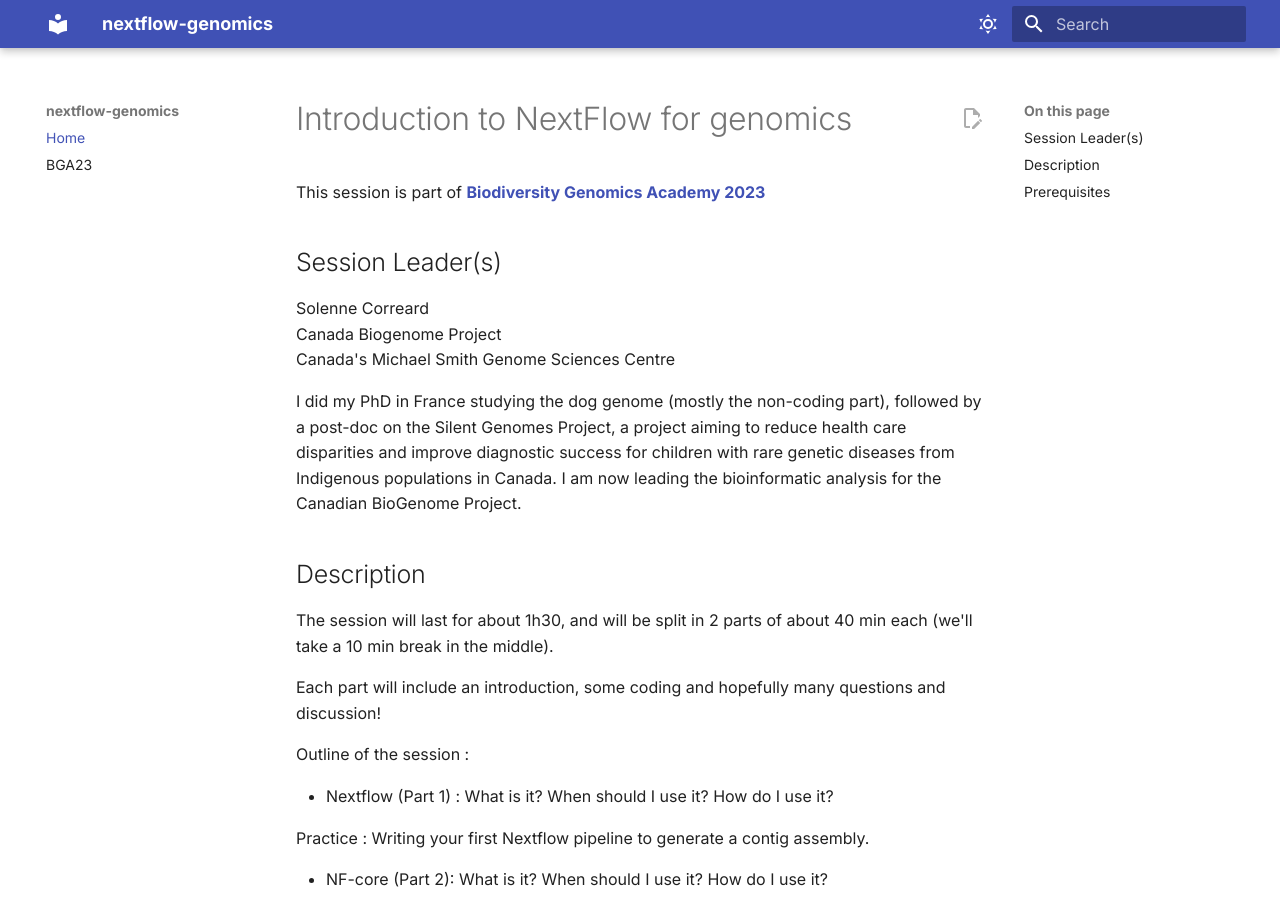
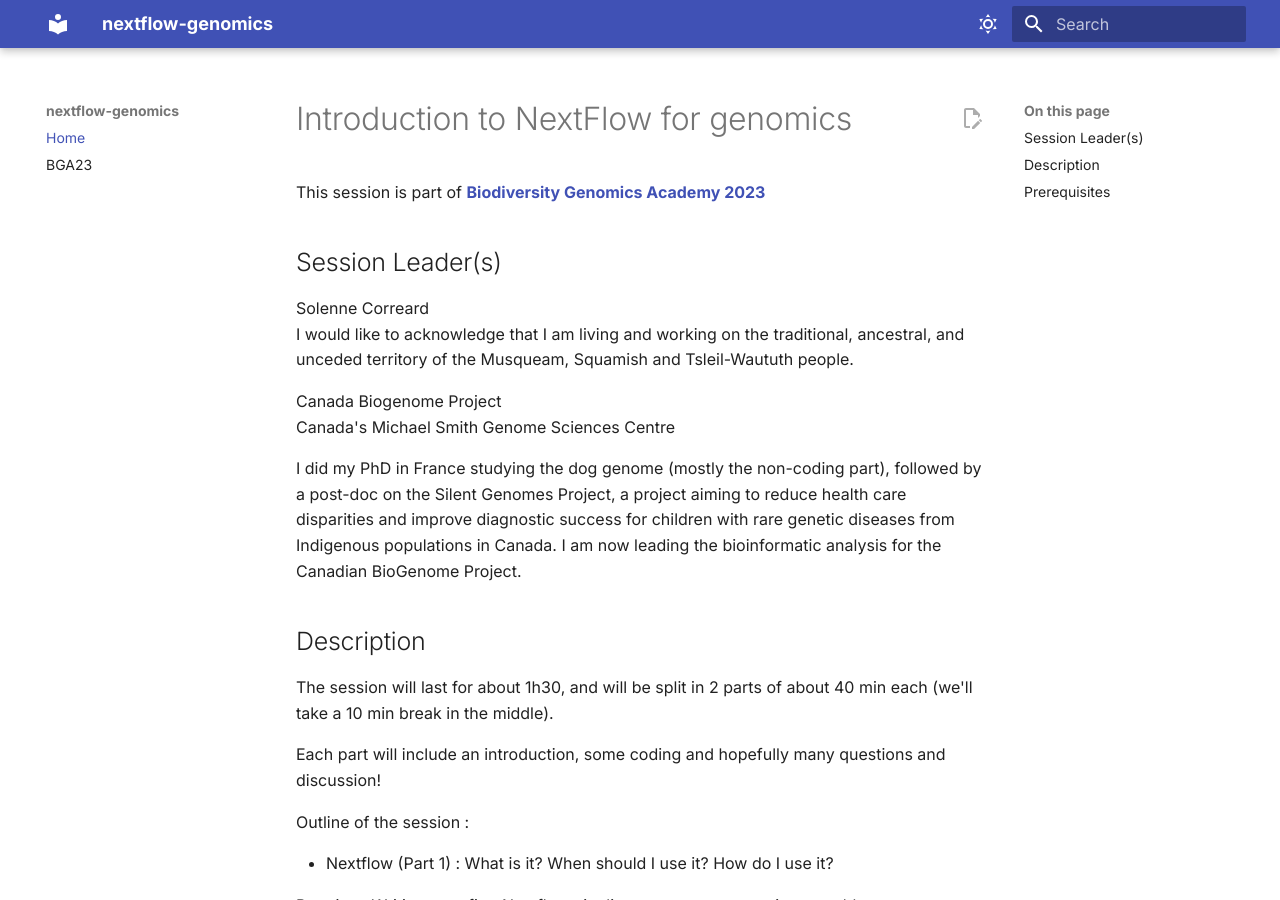
Before and after one commit to BGAcademy23/nextflow-genomics, an MkDocs documentation site: the page built from docs/README.md, in a window 1280 px wide and 900 px high. Built offline with MkDocs 1.6.1 and Material for MkDocs 9.7.7, drawn with Linux system fonts in a browser that asks for light colours.

Commit message:
Update README.md

```diff
--- a/docs/README.md
+++ b/docs/README.md
@@ -5,6 +5,8 @@
 ## Session Leader(s)
 
 Solenne Correard
+I would like to acknowledge that I am living and working on the traditional, ancestral, and unceded territory of the Musqueam, Squamish and Tsleil-Waututh people.
+
 Canada Biogenome Project
 Canada's Michael Smith Genome Sciences Centre
 
```
